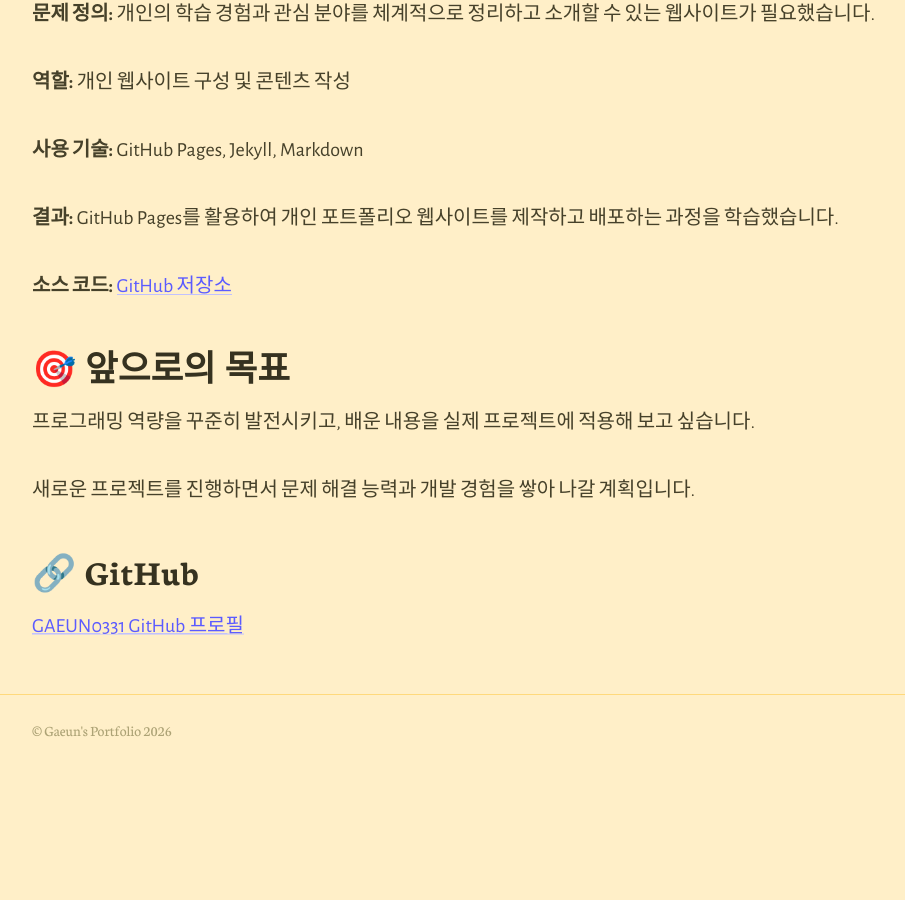
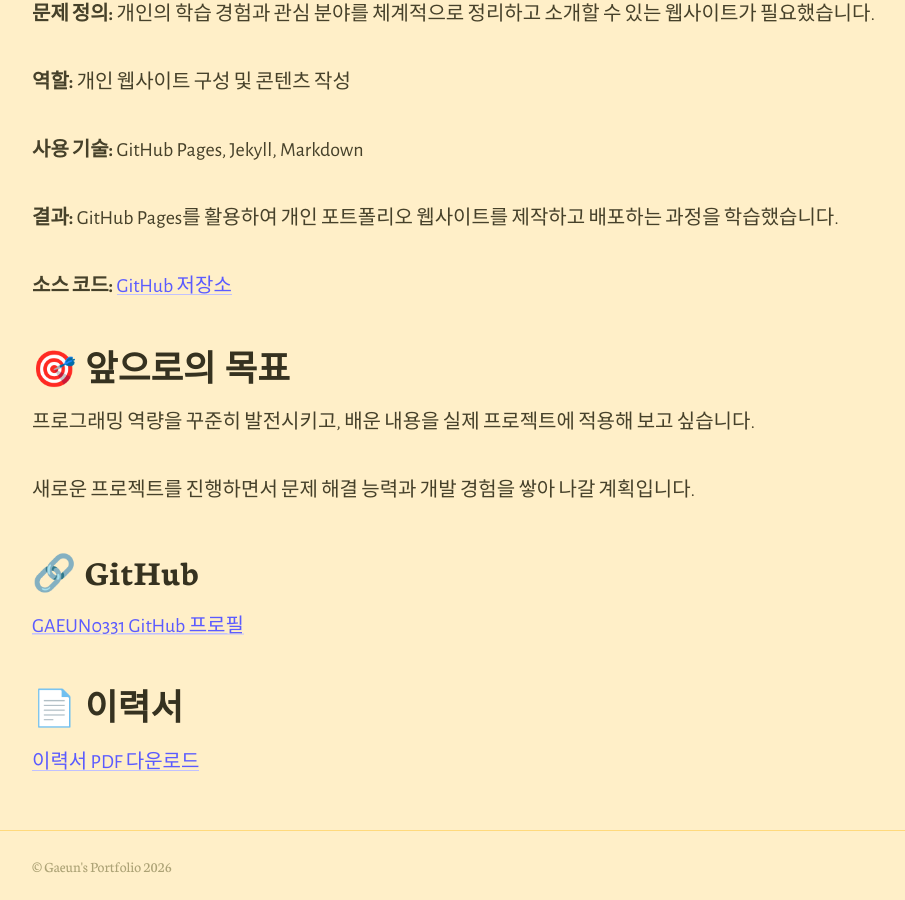
Before and after one commit to GAEUN0331/7AEUN.github.io, a Jekyll site: the page built from about.md, in a window 1280 px wide and 900 px high, scrolled down 897 px. Shown: the whole window, without its empty margins (158-1063 px from the left). Built offline with Jekyll 4.4.1, drawn with Linux system fonts in a browser that asks for light colours; before the commit the page ends 1661 px from its top, so only the background shows below that.

Commit message:
Update about.md

```diff
--- a/about.md
+++ b/about.md
@@ -43,3 +43,8 @@ permalink: /about/
 ## 🔗 GitHub
 
 [GAEUN0331 GitHub 프로필](https://github.com/GAEUN0331)
+
+
+## 📄 이력서
+
+[이력서 PDF 다운로드]({{ '/이력서.pdf' | relative_url }})
```
